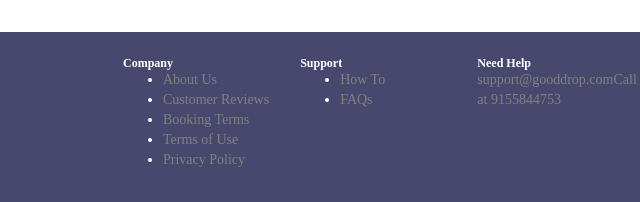
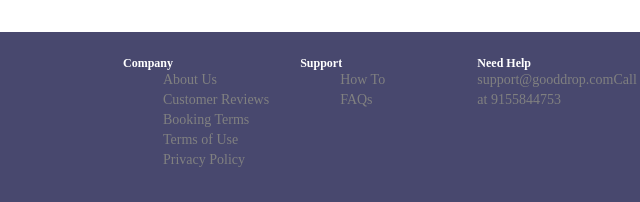
Before and after one commit to rebel1551/react-app-gooddrop, a React app: page / in a window 1280 px wide. Shown: the part 773-975 px from the top of the page, 84-724 px from the left. Built offline with nearby package versions, Linux system fonts and the light colour scheme.

Commit message:
Update Footer.css

```diff
--- a/src/Footer.css
+++ b/src/Footer.css
@@ -4,6 +4,9 @@
     padding:25px;
     padding-left: 15%;
     color: white;
+}
+.Footer ul{
+list-style-type:none;
 }
 #footer-desc a{
 color:grey;
```
